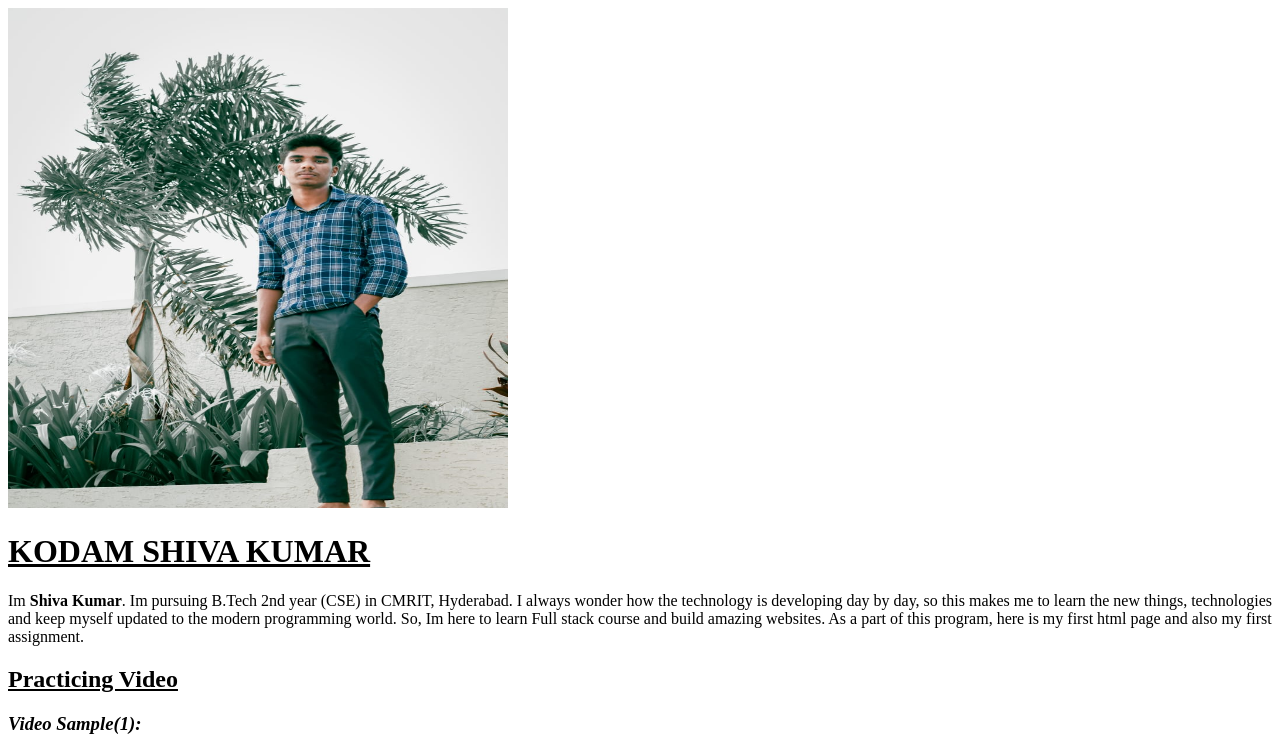
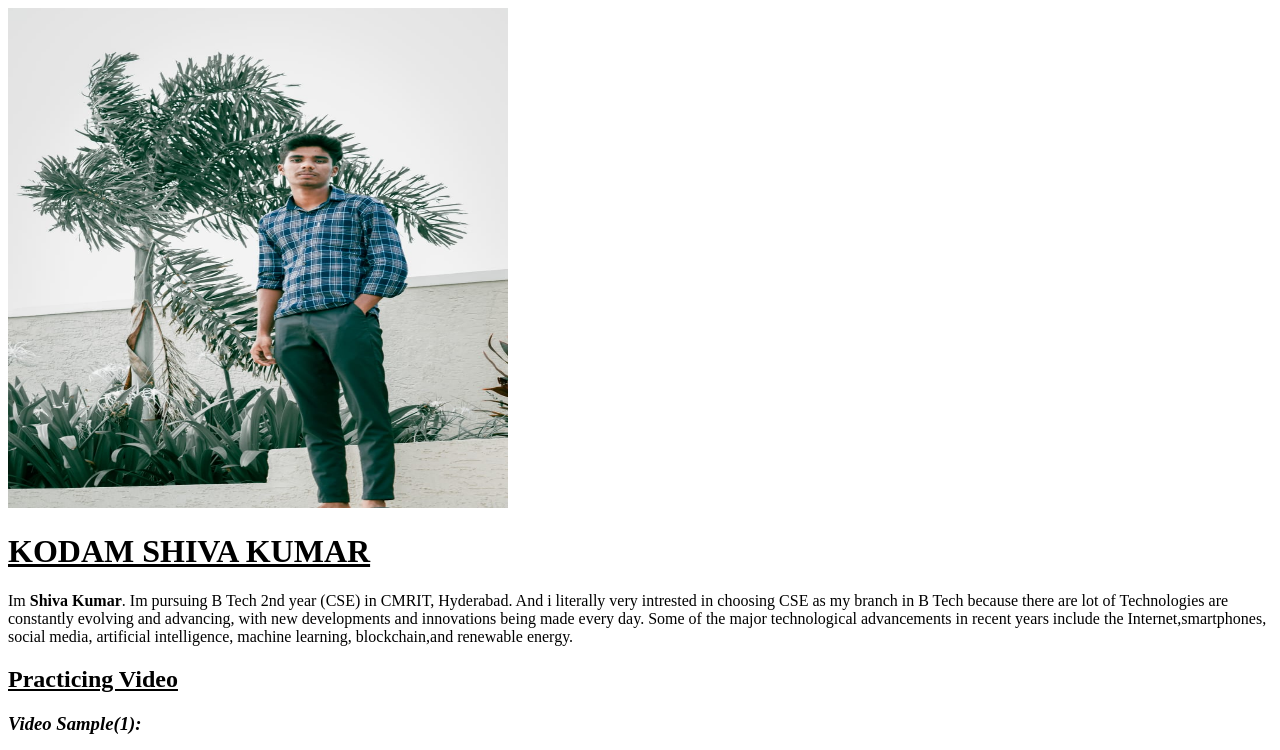
Before and after one commit to Shivakumarkodam/HTML-ASSIGNMENT, a plain HTML site: page index.html in a window 1280 px wide. Shown: the top 750 px of the page. Drawn offline with Linux system fonts and the light colour scheme.

Commit message:
Update index.html

```diff
--- a/index.html
+++ b/index.html
@@ -10,12 +10,12 @@
 
     <h1><U>KODAM SHIVA KUMAR</U></h1>
 
-    <P>Im <b>Shiva Kumar</b>. Im pursuing B.Tech 2nd year (CSE) in CMRIT, Hyderabad.
-        I always wonder how the technology is developing day by day, so this makes
-        me to learn the new things, technologies and keep myself updated to the
-        modern programming world. So, Im here to learn Full stack course and build
-        amazing websites. As a part of this program, here is my first html page and also
-        my first assignment.
+    <P>Im <b>Shiva Kumar</b>. Im pursuing B Tech 2nd year (CSE) in CMRIT, Hyderabad.
+        And i literally very intrested in choosing CSE as my branch in B Tech because
+        there are lot of Technologies are constantly evolving and advancing, with new
+        developments and innovations being made every day. Some of the major technological
+        advancements in recent years include the Internet,smartphones, social media,
+        artificial intelligence, machine learning, blockchain,and renewable energy.
     </P>
 
     <h2><u>Practicing Video</u></h2>
```
